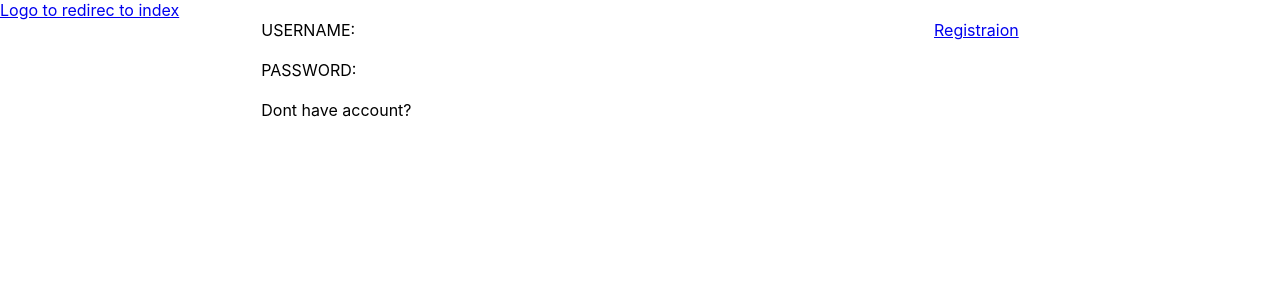
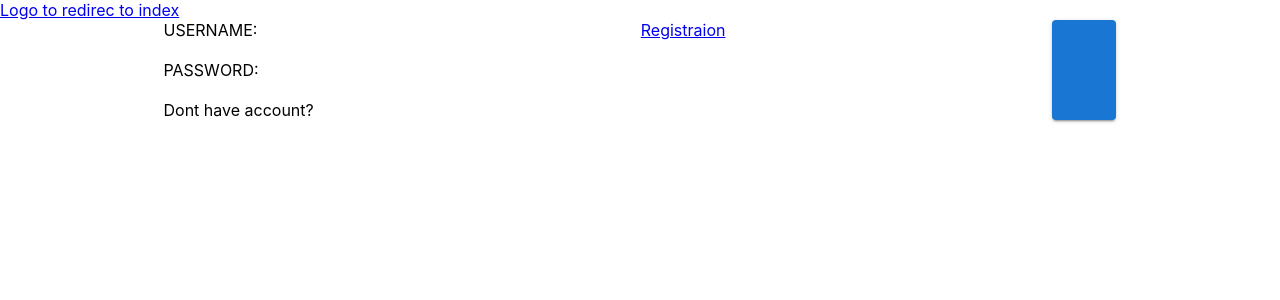
Before and after one commit to GoranAviani/react_apollo_client_3_cache, a React (Create React App) app: page /login in a window 1280 px wide. Shown: the top 300 px of the page. Built offline with nearby package versions, Linux system fonts and the light colour scheme.

Commit message:
first steps

```diff
--- a/src/components/LoginRegister/LoginForm.js
+++ b/src/components/LoginRegister/LoginForm.js
@@ -3,6 +3,7 @@ import React from "react";
 import './LoginRegister.css'
 import {Link} from "react-router-dom";
 import SimpleNavigation from "../Navigation/SimpleNavigation";
+import {Button} from "@mui/material";
 
 const LoginForm = () => {
 
@@ -21,6 +22,10 @@ const LoginForm = () => {
 
                 Dont have account? <Link to="/registration">Registraion</Link>
 
+                <Button label="Log in" variant="contained" color="primary"
+                        component={Link}
+                        to="/dashboard"/>
+
             </div>
         </>
 
```
